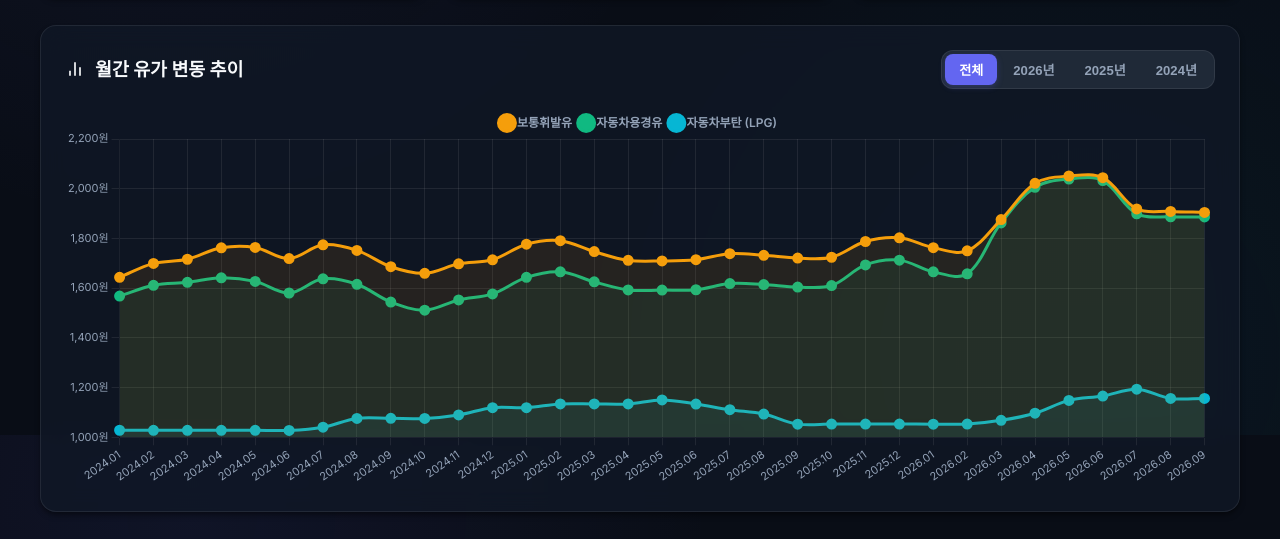
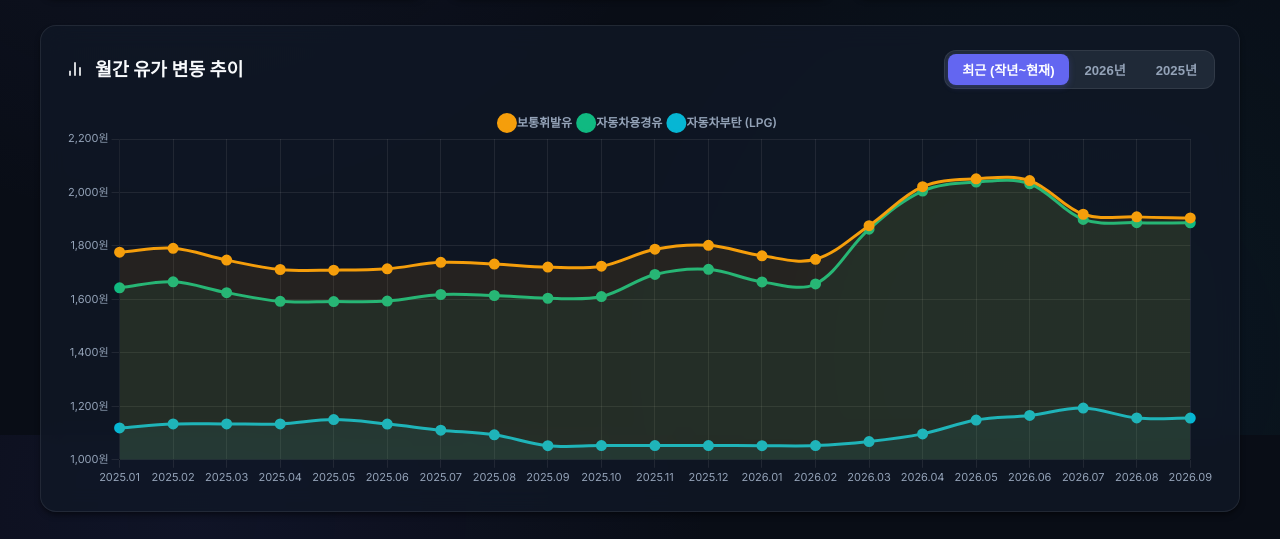
Before and after one commit to c-r-ii/ritco, a plain HTML site: page index.html in a window 1280 px wide. Shown: the part 365-904 px from the top of the page. Drawn offline with nearby package versions, Linux system fonts and the light colour scheme.

Commit message:
feat: remove auto-update notice in footer and filter chart to last year onwards

```diff
--- a/app.js
+++ b/app.js
@@ -78,6 +78,7 @@
     }
 
     renderKPIs();
+    renderYearFilters();
     renderChart();
     renderTable();
   } catch (err) {
@@ -229,15 +230,40 @@
   `;
 }
 
-// Chart.js Setup & Rendering
-function getFilteredData() {
+// Render dynamic year filter pills based on latest year in data
+function renderYearFilters() {
+  if (fuelData.length === 0) return;
+  const latestYear = Math.max(...fuelData.map(d => d.year));
+  const prevYear = latestYear - 1;
+
+  yearFilterGroup.innerHTML = `
+    <button class="filter-pill ${currentYearFilter === 'ALL' ? 'active' : ''}" data-year="ALL">최근 (작년~현재)</button>
+    <button class="filter-pill ${currentYearFilter === String(latestYear) ? 'active' : ''}" data-year="${latestYear}">${latestYear}년</button>
+    <button class="filter-pill ${currentYearFilter === String(prevYear) ? 'active' : ''}" data-year="${prevYear}">${prevYear}년</button>
+  `;
+}
+
+// Chart Data: 최근 갱신일 기준 작년 1월부터 최근 갱신월까지 표시
+function getChartData() {
+  if (fuelData.length === 0) return [];
+  const latestYear = Math.max(...fuelData.map(d => d.year));
+  const startYear = latestYear - 1;
+
+  if (currentYearFilter === 'ALL') {
+    return fuelData.filter(d => d.year >= startYear);
+  }
+  return fuelData.filter(d => d.year === parseInt(currentYearFilter, 10));
+}
+
+// Table Data
+function getTableData() {
   if (currentYearFilter === 'ALL') return fuelData;
   return fuelData.filter(d => d.year === parseInt(currentYearFilter, 10));
 }
 
 function renderChart() {
   const ctx = document.getElementById('fuelChart').getContext('2d');
-  const filtered = getFilteredData();
+  const filtered = getChartData();
 
   const labels = filtered.map(d => d.period);
   const gasolineData = filtered.map(d => d.gasoline);
@@ -343,7 +369,7 @@
 
 function updateChartData() {
   if (!chartInstance) return;
-  const filtered = getFilteredData();
+  const filtered = getChartData();
 
   chartInstance.data.labels = filtered.map(d => d.period);
   chartInstance.data.datasets[0].data = filtered.map(d => d.gasoline);
@@ -355,7 +381,7 @@
 // Render Table
 function renderTable() {
   const query = searchInput.value.trim().toLowerCase();
-  let list = getFilteredData();
+  let list = getTableData();
 
   if (query) {
     list = list.filter(item =>
@@ -457,7 +483,7 @@
 
 // CSV Export
 function exportToCsv() {
-  const filtered = getFilteredData();
+  const filtered = getTableData();
   if (filtered.length === 0) {
     showToast('저장할 데이터가 없습니다.');
     return;
--- a/index.html
+++ b/index.html
@@ -147,10 +147,9 @@
         </div>
         <div class="chart-controls">
           <div class="filter-group" id="yearFilterGroup">
-            <button class="filter-pill active" data-year="ALL">전체</button>
+            <button class="filter-pill active" data-year="ALL">최근 (작년~현재)</button>
             <button class="filter-pill" data-year="2026">2026년</button>
             <button class="filter-pill" data-year="2025">2025년</button>
-            <button class="filter-pill" data-year="2024">2024년</button>
           </div>
         </div>
       </div>
@@ -214,7 +213,6 @@
     <footer class="footer">
       <div class="footer-content">
         <p>📊 데이터 출처: <strong>한국석유공사 오피넷(Opinet)</strong> | 국내유가통계 > 주유소/자동차충전소 > 평균판매가격 (서울지역, VAT 포함)</p>
-        <p class="footer-sub">매월 1일 GitHub Actions에 의해 자동으로 새로운 월 데이터가 추가됩니다.</p>
       </div>
     </footer>
   </div>
```
